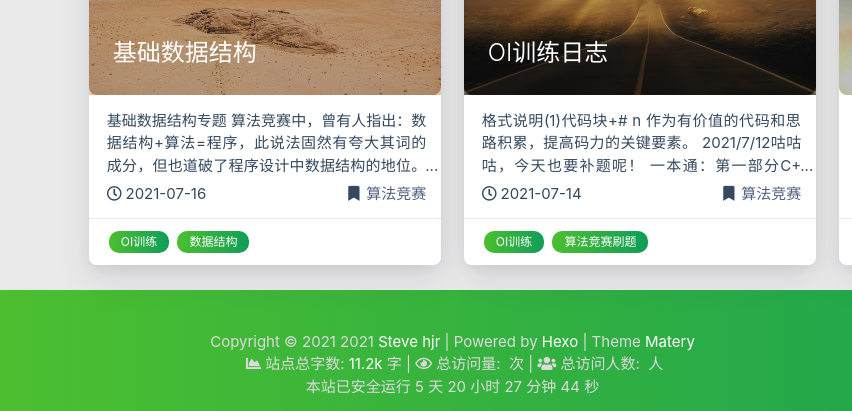
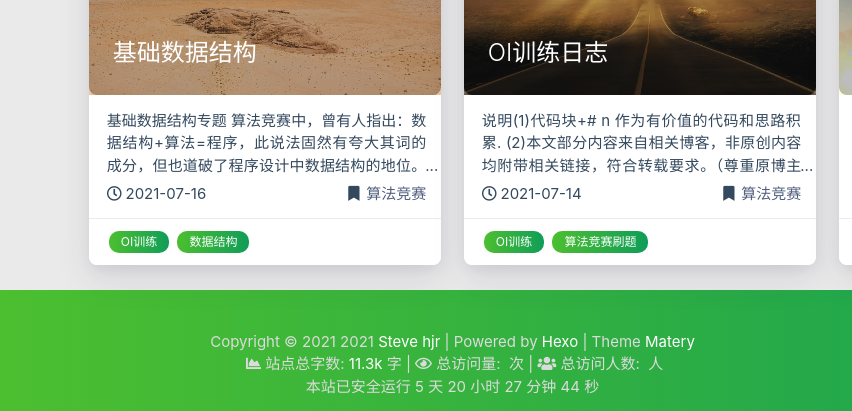
Before and after one commit to PenguinQwQ/blog, a plain HTML site: page index.html in a window 1280 px wide. Shown: the part 1155-1566 px from the top of the page, 0-852 px from the left. Drawn offline with nearby package versions, Linux system fonts and the light colour scheme; some packages are replaced by stand-ins of ours; no server answers; a script that the page names is missing.

Commit message:
Site updated: 2021-07-16 21:54:44

```diff
--- a/index.html
+++ b/index.html
@@ -626,12 +626,10 @@
 
 
 
-格式说明(1)代码块+# n 作为有价值的代码和思路积累，提高码力的关键要素。
-2021/7/12咕咕咕，今天也要补题呢！
-一本通：第一部分C++语言 第五章数组补题
-第一节 一维数组
-2034反序输出：
-1.输入一行未知个数的整数，不
+说明(1)代码块+# n 作为有价值的代码和思路积累.
+(2)本文部分内容来自相关博客，非原创内容均附带相关链接，符合转载要求。（尊重原博主的知识产权）
+(3)这是一篇学习笔记性质的意识流博客，连载中。
+2021/7/12咕咕咕，今天也
 
                         </div>
                         <div class="publish-info">
@@ -795,7 +793,7 @@
             <br>
 
             &nbsp;<i class="fas fa-chart-area"></i>&nbsp;站点总字数:&nbsp;<span
-                class="white-color">11.2k</span>&nbsp;字
+                class="white-color">11.3k</span>&nbsp;字
 
 
 
```
Also changed, not shown: 2021/07/11/博客建设日志/index.html (+1 -1 lines), 2021/07/14/OI训练日志/index.html (+5 -3 lines), 2021/07/16/基础数据结构/index.html (+1 -1 lines), about/index.html (+1 -1 lines), archives/2021/07/index.html (+5 -7 lines), archives/2021/index.html (+5 -7 lines), archives/index.html (+5 -7 lines), categories/index.html (+1 -1 lines), categories/博客/index.html (+1 -1 lines), categories/算法竞赛/index.html (+5 -7 lines), contact/index.html (+1 -1 lines), friends/index.html (+1 -1 lines), tags/OI训练/index.html (+1 -1 lines), tags/index.html (+1 -1 lines), 3 more files.
